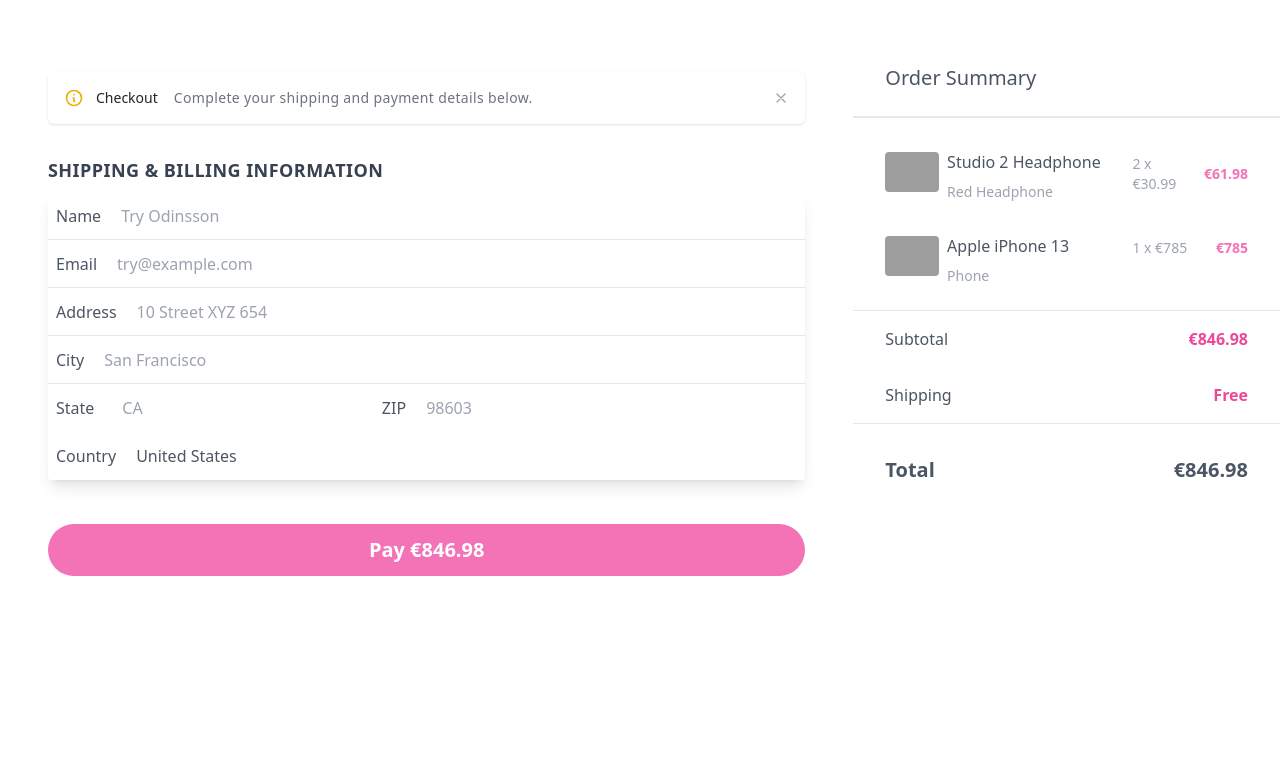
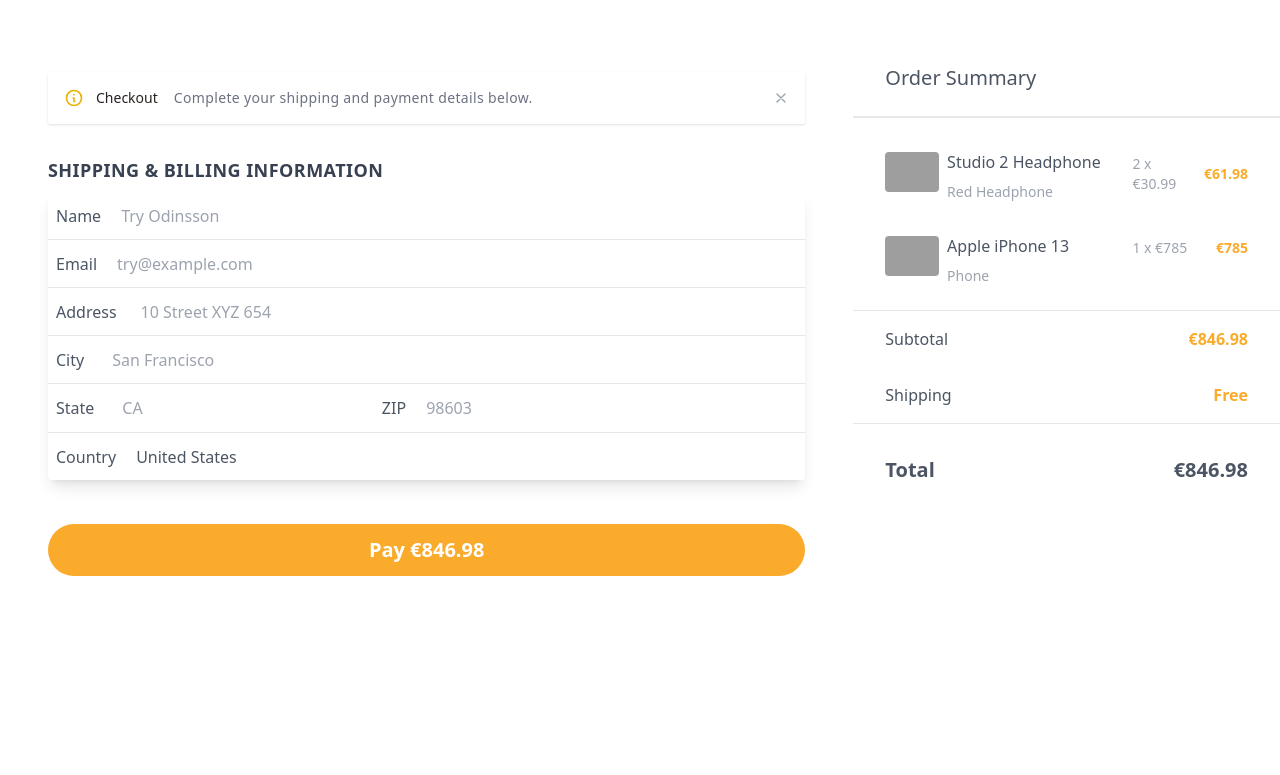
Before and after one commit to Esayas188/E-commerce, a Django app: page /checkout/ in a window 1280 px wide. Shown: the part 80-855 px from the top of the page. Run offline with Django 4.2, Linux system fonts and the light colour scheme; some libraries are stand-ins or nearby versions; grey boxes are pictures that could not be loaded.

Commit message:
feat(static): add js file

```diff
--- /dev/null
+++ b/store/static/js/cart.js
@@ -0,0 +1 @@
+console.log('hellow this is from js');
--- a/store/templates/base.html
+++ b/store/templates/base.html
@@ -9,6 +9,7 @@
     <link rel="stylesheet" href="https://cdnjs.cloudflare.com/ajax/libs/font-awesome/6.4.2/css/all.min.css"
     integrity="sha512-z3gLpd7yknf1YoNbCzqRKc4qyor8gaKU1qmn+CShxbuBusANI9QpRohGBreCFkKxLhei6S9CQXFEbbKuqLg0DA=="
     crossorigin="anonymous" referrerpolicy="no-referrer" />
+    <script src="{% static 'js/cart.js' %}"></script>
     <title>{{title_variable}}</title>
 </head>
 <body>
--- a/store/templates/checkout.html
+++ b/store/templates/checkout.html
@@ -3,8 +3,8 @@
 
 {% block content %}
     <div class="min-h-full my-10 grid grid-cols-3">
-        <div class="lg:col-span-2 col-span-3  space-y-8 px-12">
-            <div class="mt-8 p-4 relative flex flex-col sm:flex-row sm:items-center bg-white shadow rounded-md">
+        <div class="lg:col-span-2 col-span-3  space-y-8 px-4 sm:px-12">
+            <div class="mt-8 p-4 relative flex flex-col sm:flex-row sm:items-center bg-white shadow rounded-sm">
                 <div class="flex flex-row items-center border-b sm:border-b-0 w-full sm:w-auto pb-4 sm:pb-0">
                     <div class="text-yellow-500">
                         <svg xmlns="http://www.w3.org/2000/svg" class="w-6 sm:w-5 h-6 sm:h-5" fill="none" viewBox="0 0 24 24" stroke="currentColor">
@@ -23,33 +23,33 @@
                     <section>
                         <h2 class="uppercase tracking-wide text-lg font-semibold text-gray-700 my-2">Shipping & Billing Information</h2>
                         <fieldset class="mb-3 bg-white shadow-lg rounded text-gray-600">
-                            <label class="flex border-b border-gray-200 h-12 py-3 items-center">
-                                <span class="text-right px-2">Name</span>
-                                <input name="name" class="focus:outline-none px-3" placeholder="Try Odinsson" required="">
+                            <label class="flex  border-b border-gray-200 h-12 py-3 items-center">
+                                <span class="text-right sm:px-2">Name</span>
+                                <input name="name" class="focus:outline-none border-none sm:px-3" placeholder="Try Odinsson" required="">
                             </label>
                             <label class="flex border-b border-gray-200 h-12 py-3 items-center">
-                                <span class="text-right px-2">Email</span>
-                                <input name="email" type="email" class="focus:outline-none px-3" placeholder="try@example.com" required="">
+                                <span class="text-right sm:px-2">Email</span>
+                                <input name="email" type="email" class="focus:outline-none border-none sm:px-3" placeholder="try@example.com" required="">
                             </label>
-                            <label class="flex border-b border-gray-200 h-12 py-3 items-center">
-                                <span class="text-right px-2">Address</span>
-                                <input name="address" class="focus:outline-none px-3" placeholder="10 Street XYZ 654">
+                            <label class="flex border-b gap-1 border-gray-200 h-12 py-3 items-center">
+                                <span class="text-right sm:px-2">Address</span>
+                                <input name="address" class="focus:outline-none border-none sm:px-3" placeholder="10 Street XYZ 654">
                             </label>
-                            <label class="flex border-b border-gray-200 h-12 py-3 items-center">
-                                <span class="text-right px-2">City</span>
-                                <input name="city" class="focus:outline-none px-3" placeholder="San Francisco">
+                            <label class="flex border-b border-gray-200  gap-2 h-12 py-3 items-center">
+                                <span class="text-right sm:px-2">City</span>
+                                <input name="city" class="focus:outline-none border-none sm:px-3" placeholder="San Francisco">
                             </label>
-                            <label class="inline-flex w-2/4 border-none items-center  gap-2  py-3">
-                                <span class="text-right px-2">State</span>
-                                <input name="state" class="focus:outline-none border-none  px-3" placeholder="CA">
+                            <label class="inline-flex w-2/4 border-gray-200 items-center  gap-2  py-3">
+                                <span class="text-right sm:px-2">State</span>
+                                <input name="state" class="focus:outline-none border-none  sm:px-3" placeholder="CA">
                             </label>
-                            <label class="xl:w-1/4 xl:inline-flex items-center justify-center flex gap-2 xl:border-none border-t  py-3">
-                                <span class="text-right px-2 xl:px-0 xl:text-none">ZIP</span>
-                                <input name="postal_code" class="focus:outline-none px-3 border-none" placeholder="98603">
+                            <label class="xl:w-1/4 xl:inline-flex items-center justify-center border-gray-200 flex gap-2 xl:border-none border-t  py-3">
+                                <span class="text-right sm:px-2 xl:px-0 xl:text-none">ZIP</span>
+                                <input name="postal_code" class="focus:outline-none sm:px-3 border-none" placeholder="98603">
                             </label>
-                            <label class="flex border-t border-none h-12 py-3 items-center select relative">
-                                <span class="text-right px-2">Country</span>
-                                <div id="country" class="focus:outline-none px-3 w-full flex items-center">
+                            <label class="flex border-t  border-gray-200 h-12 py-3 items-center select relative">
+                                <span class="text-right sm:px-2">Country</span>
+                                <div id="country" class="focus:outline-none sm:px-3 w-full flex items-center">
                                     <select name="country" class="border-none bg-transparent flex-1 cursor-pointer appearance-none focus:outline-none">
                                         <option value="AU">Australia</option>
                                         <option value="BE">Belgium</option>
@@ -82,7 +82,7 @@
                 </form>
             </div>
 
-            <button class="submit-button px-4 py-3 rounded-full bg-pink-400 text-white focus:ring focus:outline-none w-full text-xl font-semibold transition-colors">
+            <button class="submit-button px-4 py-3 rounded-full bg-[#fbab2b] hover:bg-[rgba(251,171,43,0.6)] text-white focus:ring focus:outline-none w-full text-xl font-semibold transition-colors">
                 Pay €846.98
             </button>
         </div>
@@ -100,7 +100,7 @@
                     <div class="col-span-2 pt-3">
                         <div class="flex items-center space-x-2 text-sm justify-between">
                             <span class="text-gray-400">2 x €30.99</span>
-                            <span class="text-pink-400 font-semibold inline-block">€61.98</span>
+                            <span class="text-[#fbab2b] font-semibold inline-block">€61.98</span>
                         </div>
                     </div>
                 </li>
@@ -115,7 +115,7 @@
                     <div class="col-span-2 pt-3">
                         <div class="flex items-center space-x-2 text-sm justify-between">
                             <span class="text-gray-400">1 x €785</span>
-                            <span class="text-pink-400 font-semibold inline-block">€785</span>
+                            <span class="text-[#fbab2b] font-semibold inline-block">€785</span>
                         </div>
                     </div>
                 </li>
@@ -123,11 +123,11 @@
             <div class="px-8 border-b">
                 <div class="flex justify-between py-4 text-gray-600">
                     <span>Subtotal</span>
-                    <span class="font-semibold text-pink-500">€846.98</span>
+                    <span class="font-semibold text-[#fbab2b]">€846.98</span>
                 </div>
                 <div class="flex justify-between py-4 text-gray-600">
                     <span>Shipping</span>
-                    <span class="font-semibold text-pink-500">Free</span>
+                    <span class="font-semibold text-[#fbab2b]">Free</span>
                 </div>
             </div>
             <div class="font-semibold text-xl px-8 flex justify-between py-8 text-gray-600">
--- a/store/templates/store.html
+++ b/store/templates/store.html
@@ -9,7 +9,7 @@
                     {% for product in products  %}
                         <div class="w-full max-w-sm mx-auto rounded-md shadow-md overflow-hidden transform duration-300 hover:scale-105 hover:shadow-lg">
                             <div class="flex items-end justify-end h-56 w-full bg-cover" style="background-image: url('{{product.imageURL}}')">
-                                <button data-product="{{product.id}}" data-action="add" class="p-2 rounded-full bg-[#fbab2b] text-white mx-5 -mb-4 hover:bg-[rgba(251,171,43,0.6)] focus:outline-none focus:bg:[rgba(251,171,43,0.6)]">
+                                <button data-product="{{product.id}}" data-action="add" class="p-2 rounded-full  text-white mx-5 -mb-4 bg-[#fbab2b] hover:bg-[rgba(251,171,43,0.6)] focus:outline-none focus:bg:[rgba(251,171,43,0.6)]">
                                     <svg class="h-5 w-5" fill="none" stroke-linecap="round" stroke-linejoin="round" stroke-width="2" viewBox="0 0 24 24" stroke="currentColor"><path d="M3 3h2l.4 2M7 13h10l4-8H5.4M7 13L5.4 5M7 13l-2.293 2.293c-.63.63-.184 1.707.707 1.707H17m0 0a2 2 0 100 4 2 2 0 000-4zm-8 2a2 2 0 11-4 0 2 2 0 014 0z"></path></svg>
                                 </button>
                             </div>
```
